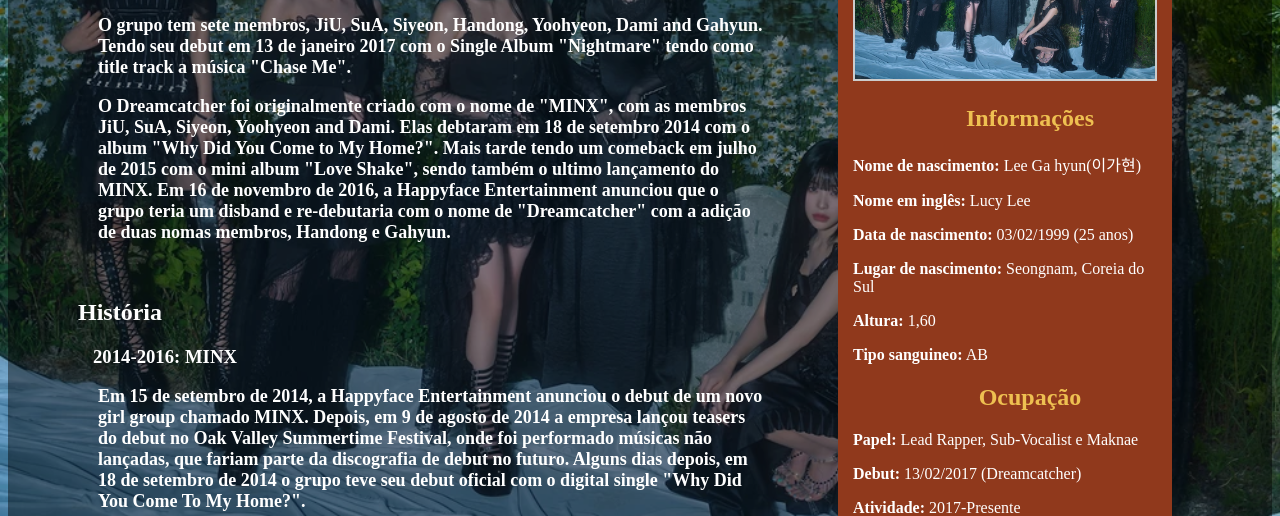
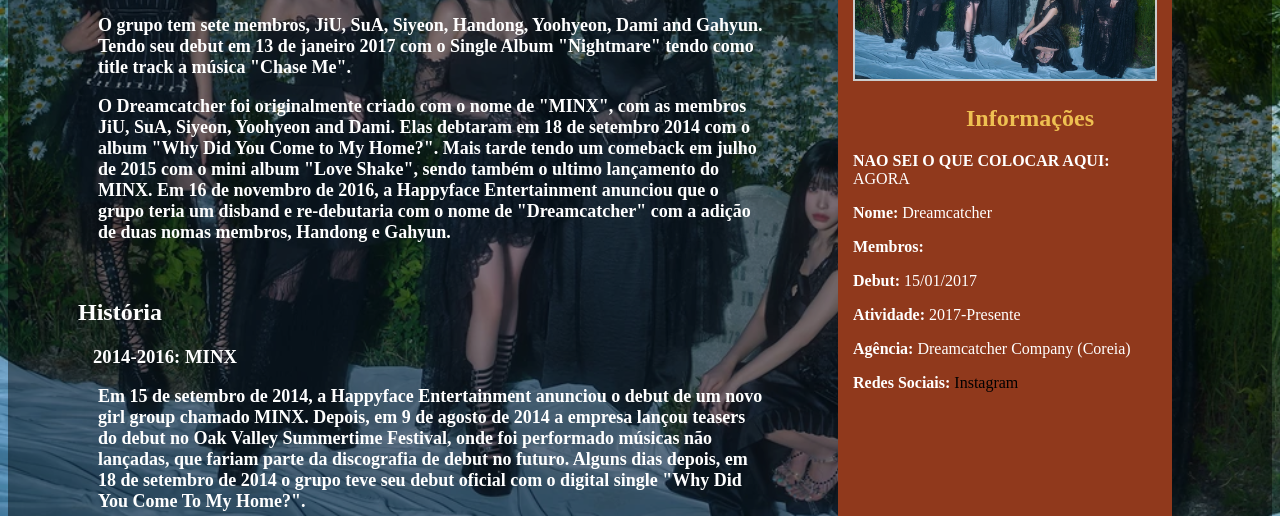
Before and after one commit to Sara1502/wikiKpop, a plain HTML site: page src/html/dreamcatcher.html in a window 1280 px wide. Shown: the part 284-800 px from the top of the page. Drawn offline with Linux system fonts and the light colour scheme.

Commit message:
Update dreamcatcher.html

```diff
--- a/src/html/dreamcatcher.html
+++ b/src/html/dreamcatcher.html
@@ -409,20 +409,13 @@
             </div>
             <img src="../img/dc.webp" alt="Imagem do grupo" />
             <h2>Informações</h2>
-            <p><strong>Nome de nascimento:</strong> Lee Ga hyun(이가현)</p>
-            <p><strong>Nome em inglês:</strong> Lucy Lee</p>
-            <p><strong>Data de nascimento:</strong> 03/02/1999 (25 anos)</p>
-            <p><strong>Lugar de nascimento:</strong> Seongnam, Coreia do Sul</p>
-            <p><strong>Altura:</strong> 1,60</p>
-            <p><strong>Tipo sanguineo:</strong> AB</p>
-
-            <h2>Ocupação</h2>
-            <p><strong>Papel:</strong> Lead Rapper, Sub-Vocalist e Maknae</p>
-            <p><strong>Debut:</strong> 13/02/2017 (Dreamcatcher)</p>
+            <p><strong>NAO SEI O QUE COLOCAR AQUI:</strong> AGORA</p>
+            <p><strong>Nome:</strong> Dreamcatcher</p>
+            <p><strong>Membros:</strong> </p>
+            <p><strong>Debut:</strong> 15/01/2017</p>
             <p><strong>Atividade:</strong> 2017-Presente</p>
             <p><strong>Agência: </strong> Dreamcatcher Company (Coreia)</p>
-            <p><strong>Grupos: </strong> Dreamcatcher<br><strong>associados</p>
-            <p><strong>Redes sociais: </strong> <a href="https://www.instagram.com/fox._.zzlo_/"> instagram</a></p>
+            <p><strong>Redes Sociais:</strong> <a href="#">Instagram</a> </p>
         </aside>
     </div>
 </body>
```
